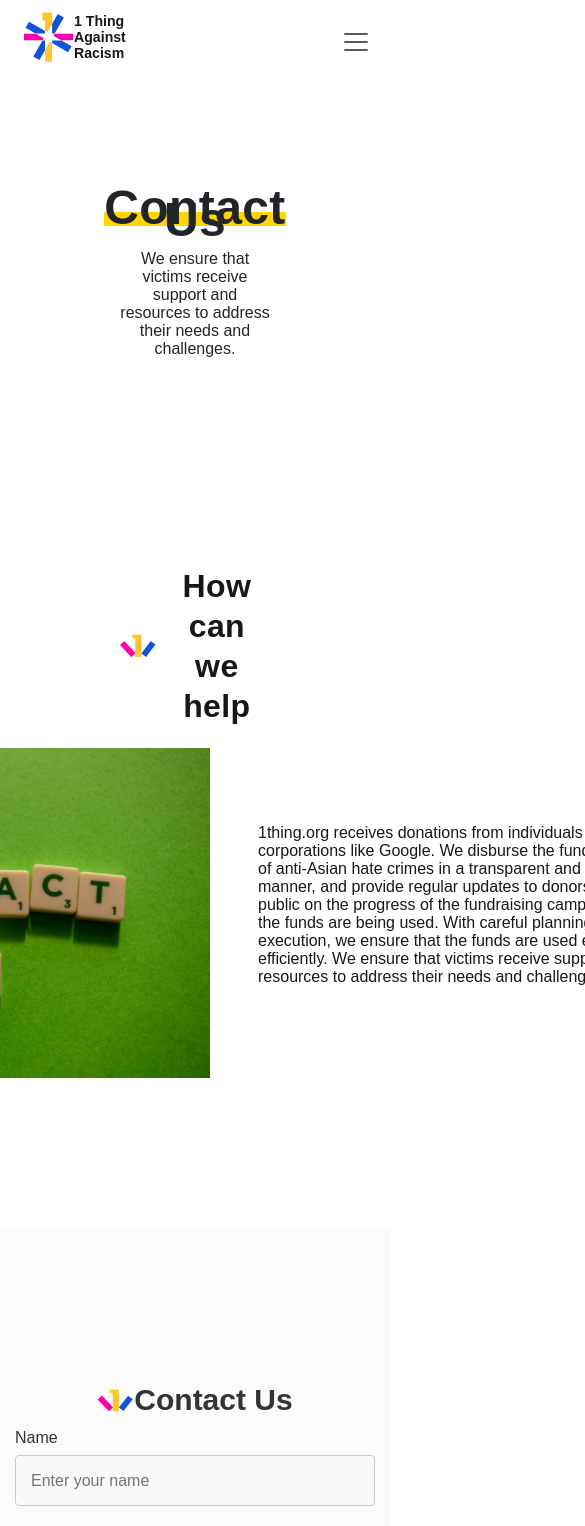
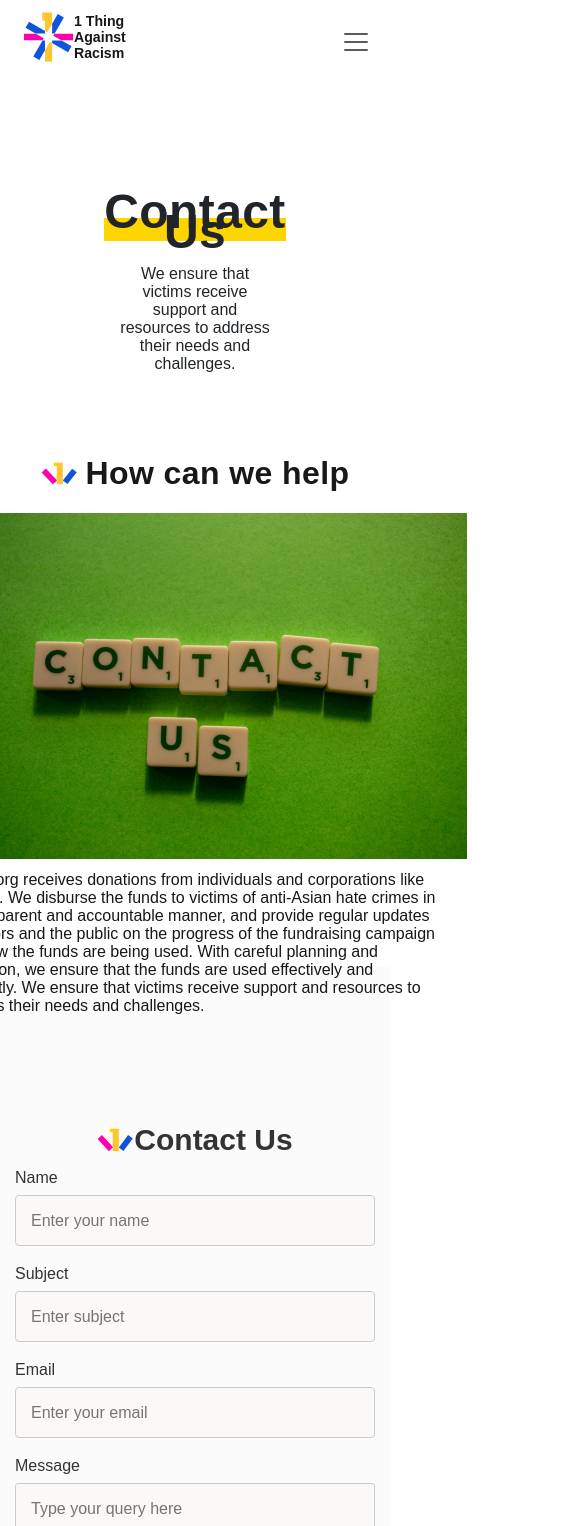
Before and after one commit to 1thing-org/1thing.org, a React (Create React App) app: page /contact in a window 390 px wide. Shown: the top 1526 px of the page, 585 px wide, since content can reach past the window. Built offline with nearby package versions, Linux system fonts and the light colour scheme; no server answers.

Commit message:
fix workingon link's bug

```diff
--- a/src/components/contact/ContactSection.css
+++ b/src/components/contact/ContactSection.css
@@ -41,7 +41,8 @@
 
 #how-we-can-help-container {
     display: flex;
-    padding: 128px 120px;
+    padding-top:120px;
+    padding-bottom:120px;
     flex-direction: column;
     align-items: center;
     align-self: stretch;
@@ -55,19 +56,24 @@
     align-self: stretch;
 }
 
-#imageSection {
+ #imageSection {
     display: flex;
-    width: 1008px;
+    flex-direction: column;
+    max-width: 1008px;
     height: 374px;
     align-items: center;
     gap: 12px;
-    max-width: 1440px;
+    padding:20px;
+    justify-content: center;
+
 }
+
+
+
 
 .imgSec {
     display: flex;
     width: 519px;
-    padding: 0px 12px;
     align-items: center;
     gap: 10px;
     flex-shrink: 0;
@@ -91,3 +97,17 @@
 
 
 }
+
+@media (max-width: 765px) {
+    #imageSection {
+      flex-direction: row;
+
+    }
+    #how-we-can-help-container{
+        padding:0;
+        margin-bottom: 100px;
+    }
+    #contact-title{
+        line-height: 5vw;
+    }
+  }
--- a/src/components/contact/ContactSection.tsx
+++ b/src/components/contact/ContactSection.tsx
@@ -32,13 +32,13 @@ function ContactSection(props: Props) {
                     <h2 className="core-features">How can we help</h2>
                 </Container>
                 <Row id="imageSection">
-                    <Col >
+                    <Col sm={12} md={6} className="imgSec">
                         <Card.Img
                             src={contactimg}
                             className="imgSec"
                         />
                     </Col>
-                    <Col>
+                    <Col sm={12} md={6} className="textSec">
                         <p className="img-text">1thing.org receives donations from individuals and corporations like Google. We disburse the funds to victims of
                             anti-Asian hate crimes in a transparent and accountable manner, and provide regular updates to donors and the
                             public on the progress of the fundraising campaign and how the funds are being used. With careful planning and
--- a/src/components/home/WorkingOn/WorkingOn.tsx
+++ b/src/components/home/WorkingOn/WorkingOn.tsx
@@ -24,7 +24,7 @@ function WorkingOn() {
             <p className="working-text">
               A volunteer's social network, where everybody can share their actions, inspire or be inspired, and contribute to their favorite causes. The mobile app will serve as an online community where people can easily exercise 1 Thing idea, make real difference 1 thing at time.
             </p>
-            <Link className="link" to="/projects/project-together">Learn More</Link>
+            <a href="/projects/project-together">Learn More</a>
           </div>
         </Col>
 
@@ -35,7 +35,7 @@ function WorkingOn() {
             <p className="working-text">
               As a non-profit organization, 1 Thing Org uses donations from individuals and corporations to support victims of anti-Asian hate crimes. We carefully plan and distribute the funds promptly to victims in urgent need. We are transparent and accountable in our disbursement of funds, regularly updating donors and the public on our progress and how we use the money.
             </p>
-            <Link className="link" to="/projects/victim-support-fund">Learn More</Link>
+            <a href="/projects/victim-support-fund">Learn More</a>
           </div>
         </Col>
       </Row>
```
